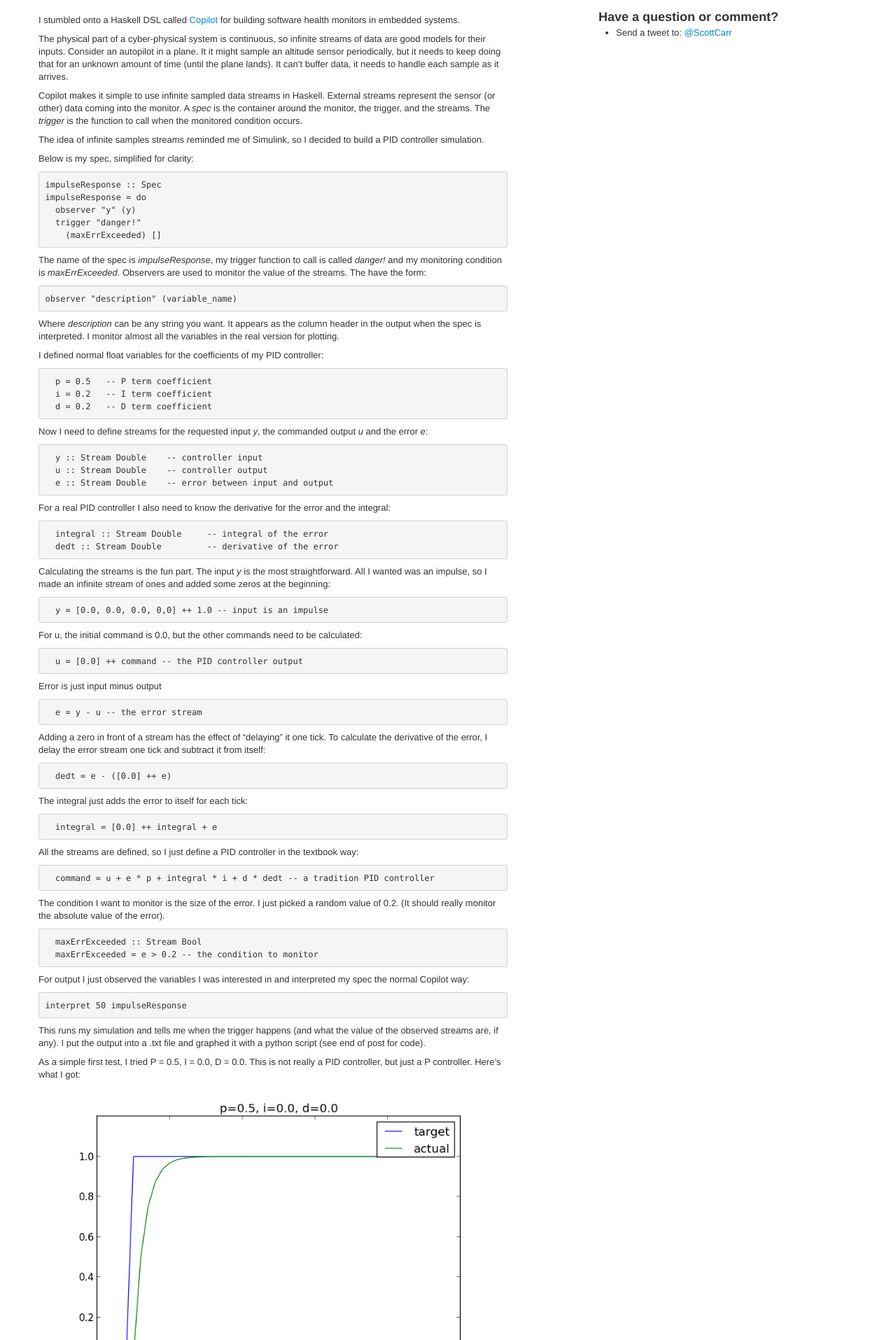
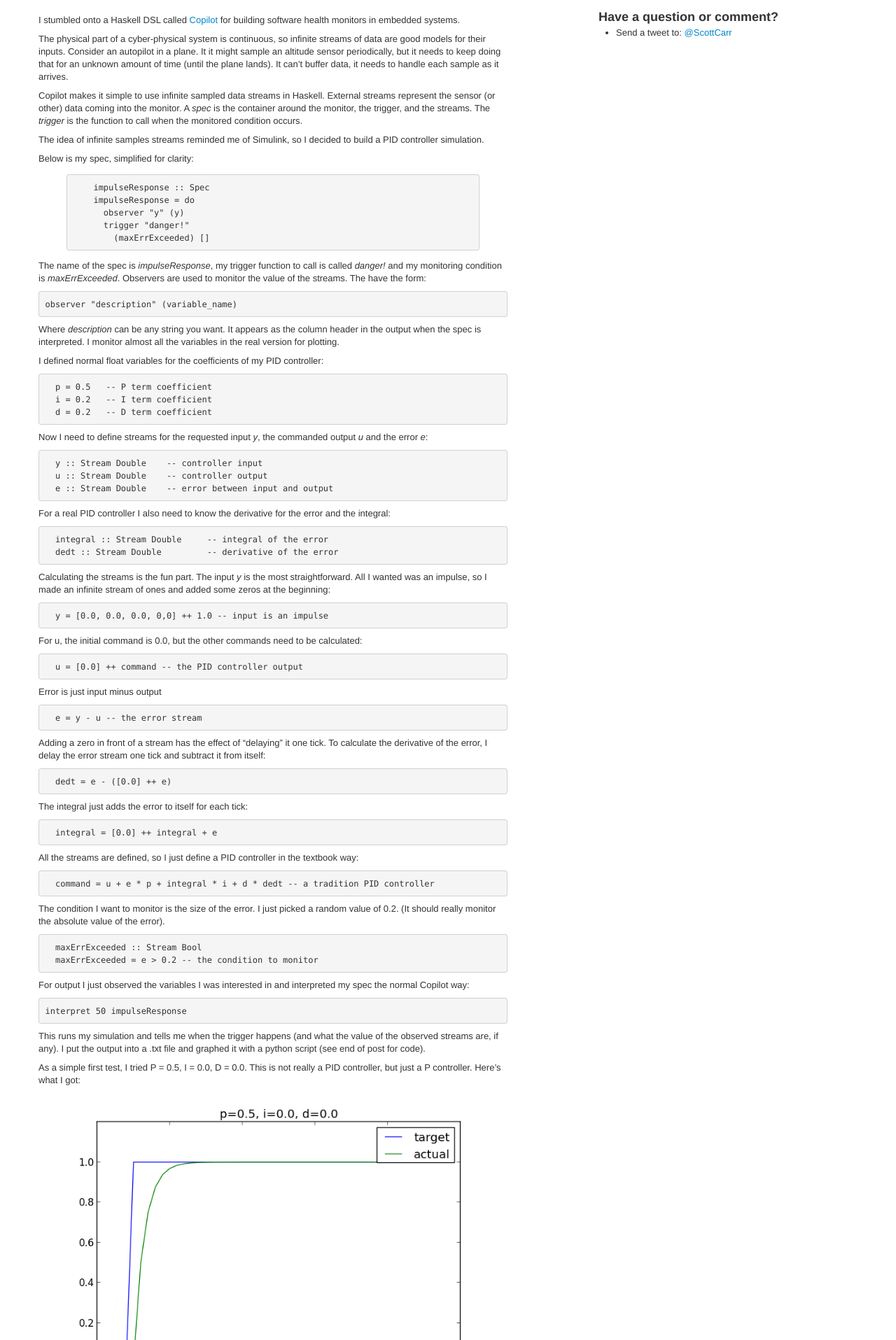
Before and after one commit to scottcarr/scottcarr.github.com, a Jekyll site: the page built from _posts/2013-2-24-haskell-copilot-pid-controller.md, in a window 1280 px wide. Shown: the part 317-2232 px from the top of the page at 70% size. Built offline with Jekyll 4.4.1, drawn with Linux system fonts in a browser that asks for light colours.

Commit message:
add highlight

```diff
--- a/_posts/2013-2-24-haskell-copilot-pid-controller.md
+++ b/_posts/2013-2-24-haskell-copilot-pid-controller.md
@@ -24,11 +24,14 @@
 
 Below is my spec, simplified for clarity:
 
+{% highlight haskel %}
+
     impulseResponse :: Spec
     impulseResponse = do
       observer "y" (y)
       trigger "danger!"
         (maxErrExceeded) []
+{% endhighlight %}
 
 The name of the spec is _impulseResponse_, my trigger function to call is
 called _danger!_ and my monitoring condition is _maxErrExceeded_.  Observers
```
